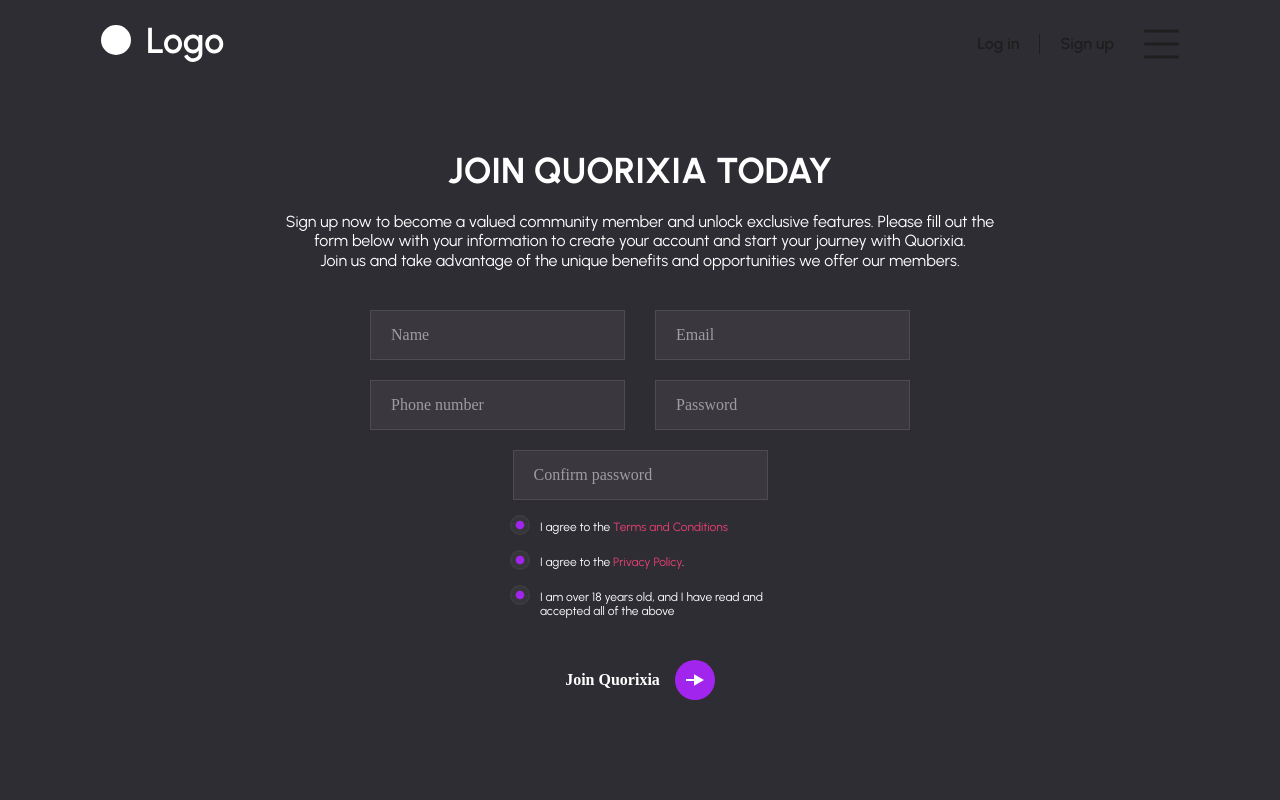
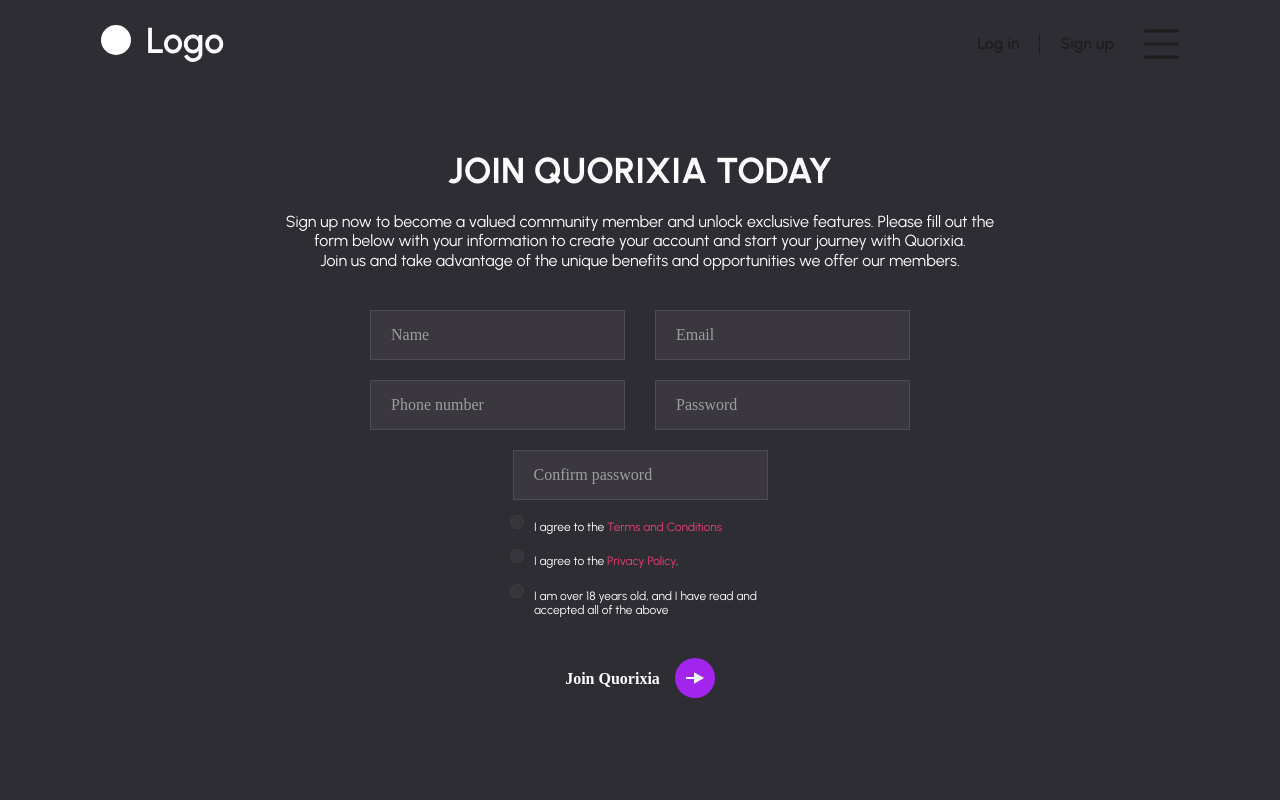
Before and after one commit to born2bemedia/quorixia, a Next.js app: page /sign-up in a window 1280 px wide. Shown: the top 800 px of the page. Built offline with nearby package versions, Linux system fonts and the light colour scheme.

Commit message:
Fixed account scss

```diff
--- a/src/styles/account.scss
+++ b/src/styles/account.scss
@@ -115,7 +115,7 @@
           display: none;
           &:checked + label {
             svg {
-              rect {
+              circle {
                 &:last-child {
                   opacity: 1;
                 }
@@ -133,10 +133,10 @@
           line-height: 1.2;
           text-align: left;
           svg {
-            width: rem(20);
-            height: rem(20);
+            width: rem(14);
+            height: rem(14);
             margin-top: -5px;
-            rect {
+            circle {
               &:last-child {
                 opacity: 0;
               }
```
